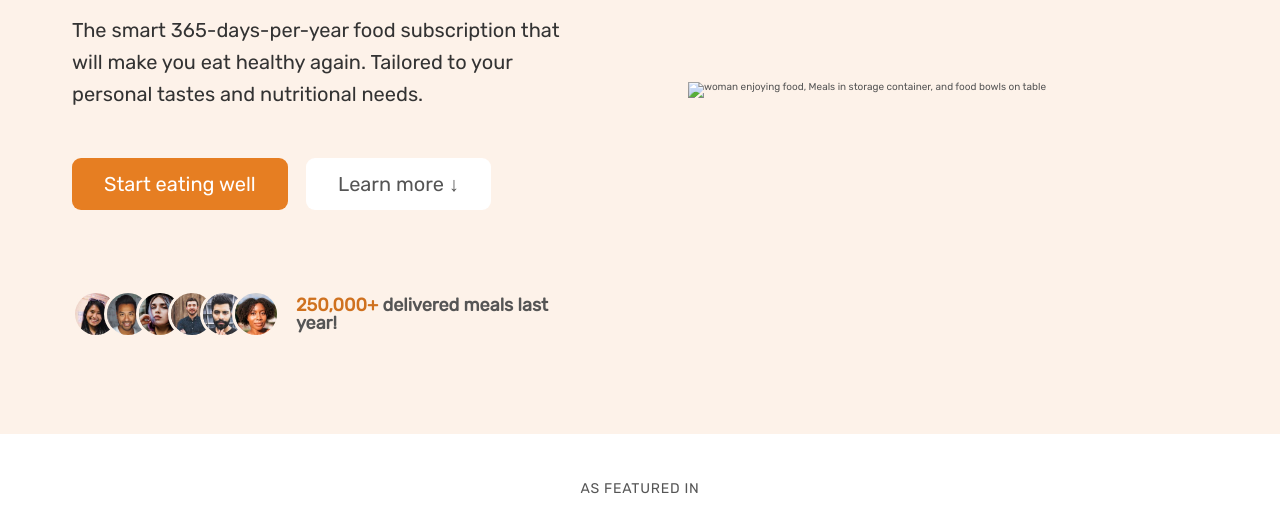
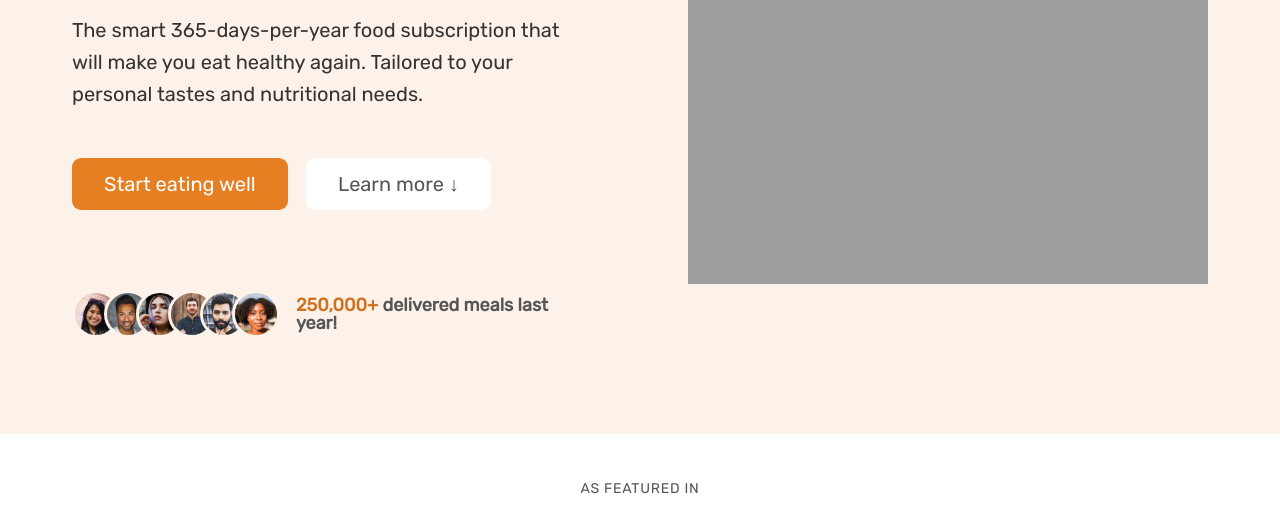
Before and after one commit to Hajar224/Omnifood, a plain HTML site: page index.html in a window 1280 px wide. Shown: the part 301-815 px from the top of the page. Drawn offline with nearby package versions, Linux system fonts and the light colour scheme; some packages are replaced by stand-ins of ours; the site is published under a folder, as on GitHub Pages, so addresses that start at the root find nothing; a script that the page names is missing.

Commit message:
Update index.html

```diff
--- a/index.html
+++ b/index.html
@@ -81,6 +81,7 @@
               <a href="#how" class="btn btn--outline">Learn more &darr;</a>
             </div>
 
+
             <div class="delivered-meals">
               <div class="delivered-imgs">
                 <img src="img/customers/customer-1.jpg" alt="customer-img" />
@@ -98,7 +99,7 @@
           <div class="hero-image-box">
             <img
               class="hero-img"
-              src="/img/hero.png"
+              src="img/hero.png"
               alt="woman enjoying food, Meals in storage container, and food bowls on table"
             />
           </div>
```
